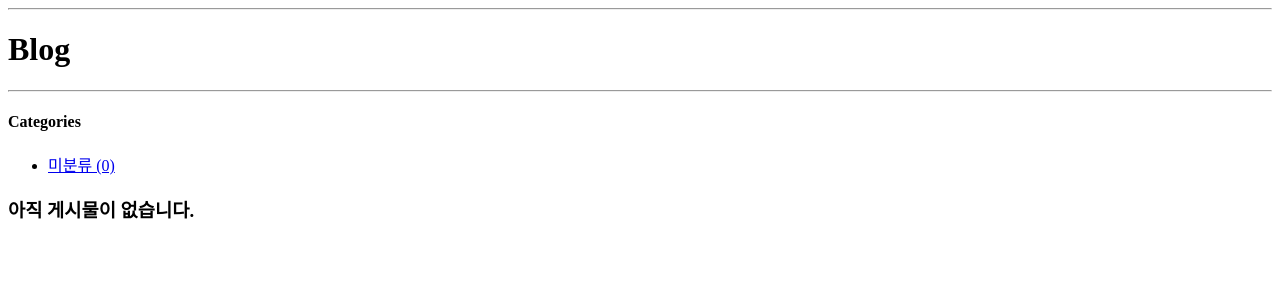
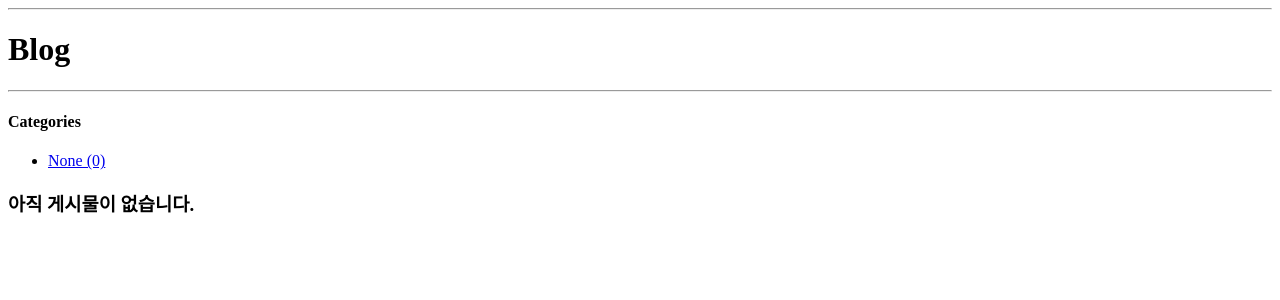
Before and after one commit to JaeSeung-Park/dja, a Django app: page /blog/ in a window 1280 px wide. Shown: the part 26-326 px from the top of the page. Run offline with Django 5.2, Linux system fonts and the light colour scheme; data that the repository does not hold is empty.

Commit message:
text fix

```diff
--- a/blog/templates/blog/post_detail.html
+++ b/blog/templates/blog/post_detail.html
@@ -21,7 +21,7 @@
         </li>
         {% endfor %}
         <li>
-            <a href="/blog/category/no_category/">미분류 ({{category.post_set.count}})</a>
+            <a href="/blog/category/no_category/">None ({{no_category_post_count}})</a>
         </li>
     </ul>
 </div>
--- a/blog/templates/blog/post_list.html
+++ b/blog/templates/blog/post_list.html
@@ -34,7 +34,7 @@
         </li>
         {% endfor %}
         <li>
-            <a href="/blog/category/no_category/">미분류 ({{no_category_post_count}})</a>
+            <a href="/blog/category/no_category/">None ({{no_category_post_count}})</a>
         </li>
     </ul>
 </div>
--- a/blog/views.py
+++ b/blog/views.py
@@ -32,7 +32,7 @@ class PostList(ListView):
 
 def category_page(requset, slug):
     if slug == 'no_category':
-        category = '미분류'
+        category = 'None'
         post_list = Post.objects.filter(category=None)
     else:
         category = Category.objects.get(slug=slug)
```
